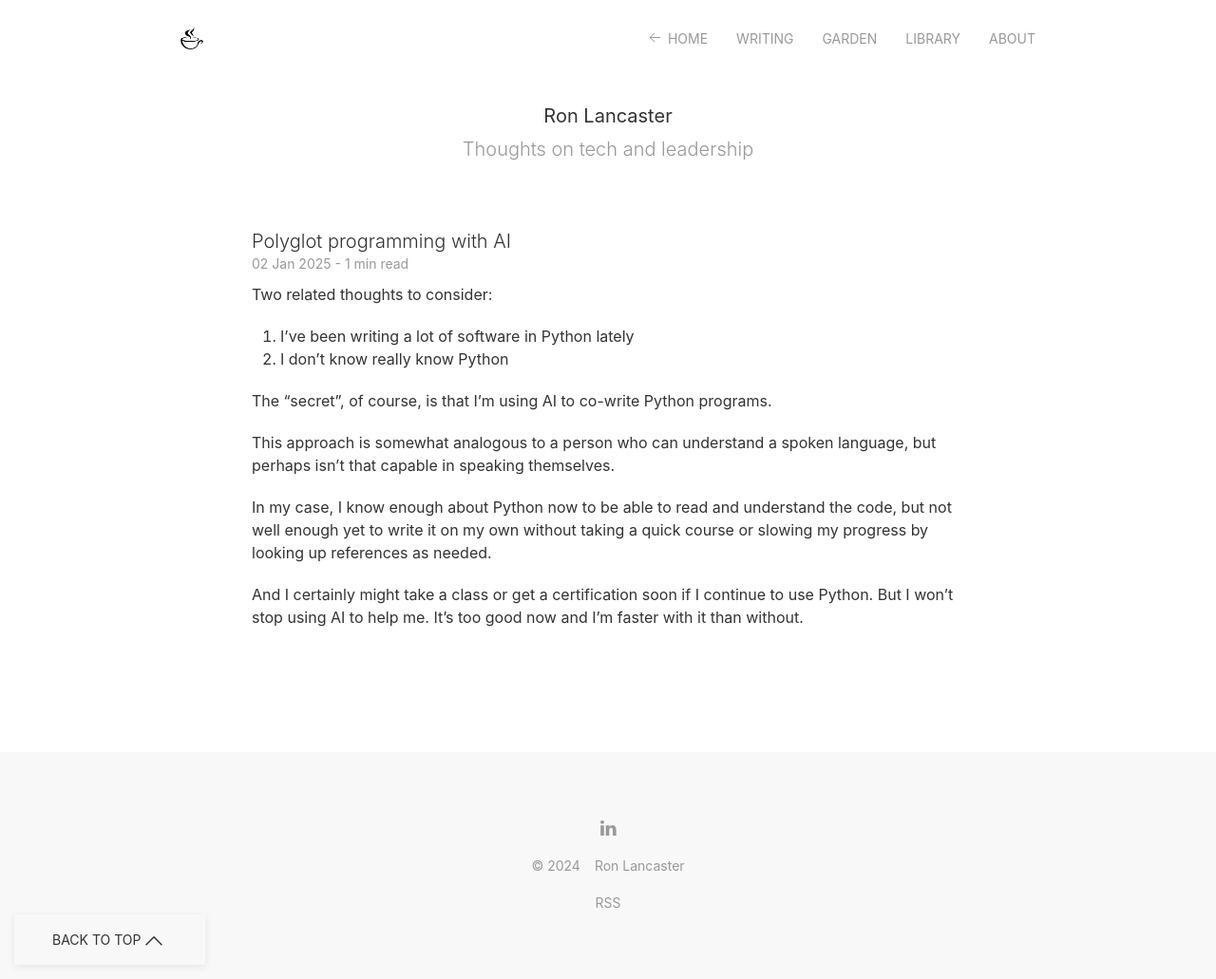
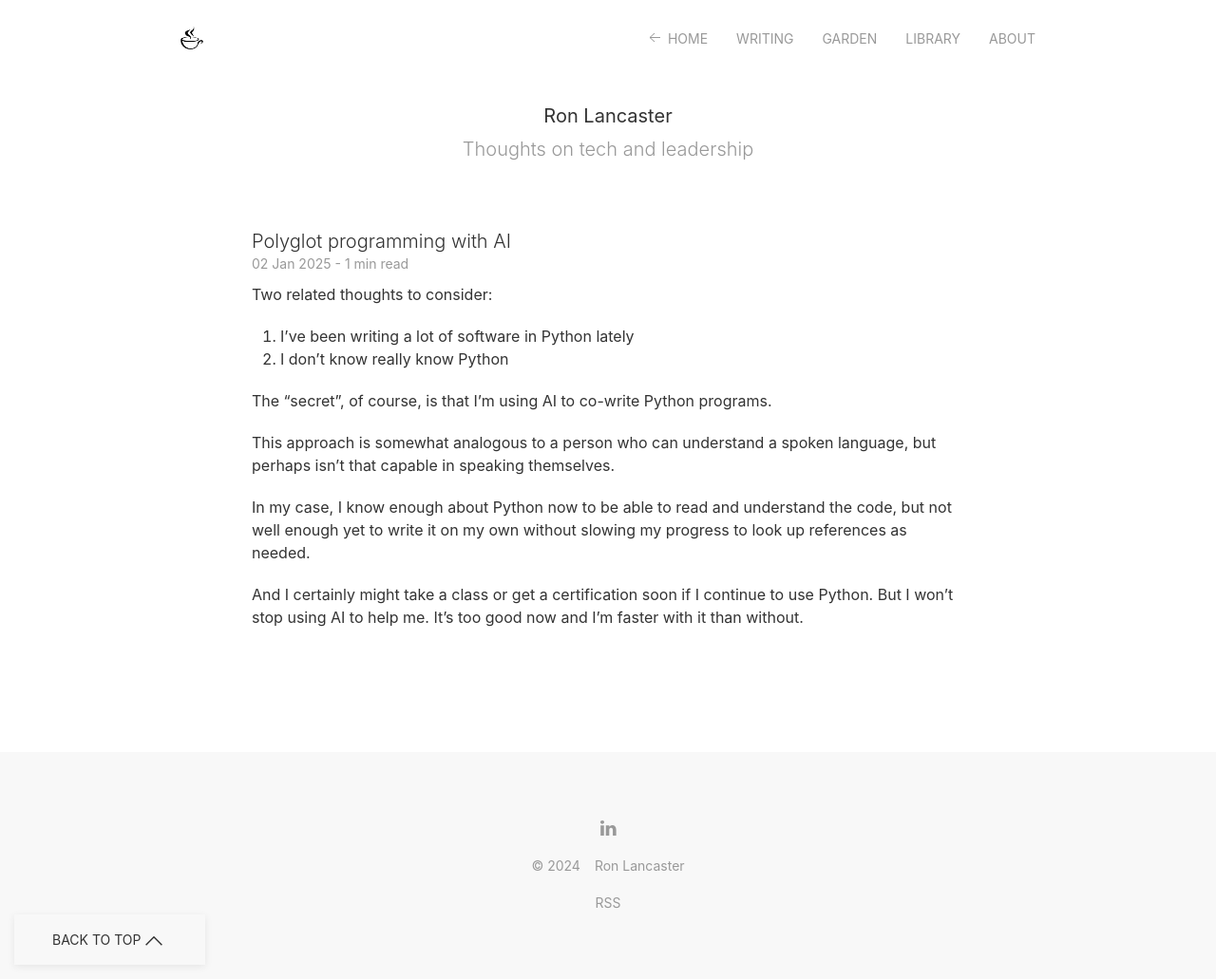
Before and after one commit to nyvyn/nyvyn.github.io, a Jekyll site: the page built from _posts/2025-1-2-polyglot-programming-with-ai.markdown, in a window 1280 px wide. Shown: the whole page at 95% size. Built offline with Jekyll 4.4.1, drawn with Linux system fonts in a browser that asks for light colours.

Commit message:
Simplify phrasing in polyglot programming post.
Refined wording for improved clarity and flow in a personal anecdote about learning Python. Removed redundant mention of taking a course to streamline the narrative.

```diff
--- a/_posts/2025-1-2-polyglot-programming-with-ai.markdown
+++ b/_posts/2025-1-2-polyglot-programming-with-ai.markdown
@@ -14,8 +14,8 @@ This approach is somewhat analogous to a person who can understand a spoken lang
 but perhaps isn't that capable in speaking themselves.
 
 In my case, I know enough about Python now to be able to read and understand the code,
-but not well enough yet to write it on my own without taking a quick course or slowing
-my progress by looking up references as needed.
+but not well enough yet to write it on my own without slowing
+my progress to look up references as needed.
 
 And I certainly might take a class or get a certification soon if I continue to use Python.
 But I won't stop using AI to help me. It's too good now and I'm faster with it than without.
```
